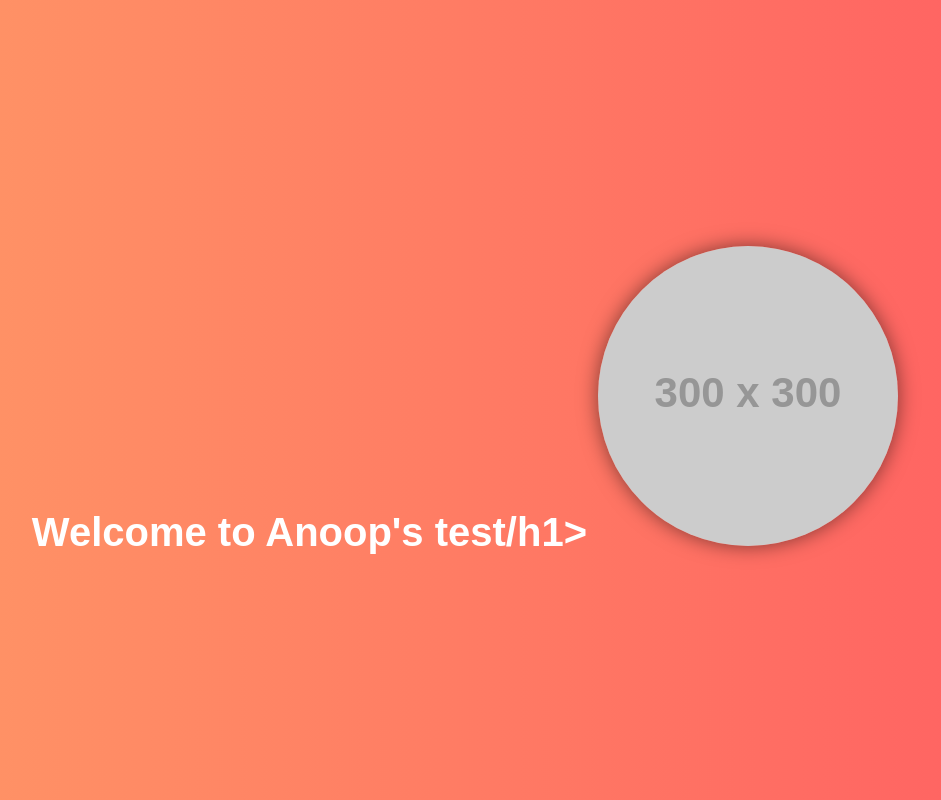
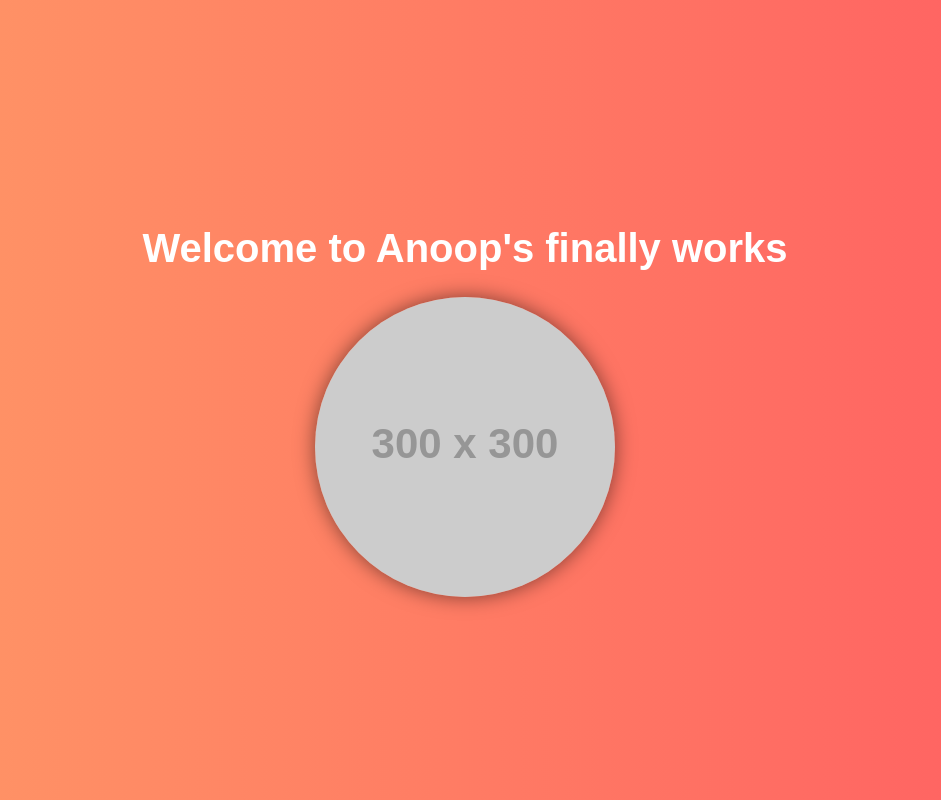
Before and after one commit to anooppatandi/simplecicddevops, a plain HTML site: page index.html in a window 1280 px wide. Shown: the whole page, without its empty margins (175-1116 px from the left). Drawn offline with Linux system fonts and the light colour scheme; placeholder pictures from the web are drawn by us.

Commit message:
testing jenkins automation

```diff
--- a/index.html
+++ b/index.html
@@ -37,8 +37,8 @@
 
 <body>
     <div class="content">
-        <h1>Welcome to Anoop's test/h1>
-            <img src="https://via.placeholder.com/300" alt="Placeholder Image">
+        <h1>Welcome to Anoop's finally works </h1>
+        <img src="https://via.placeholder.com/300" alt="Placeholder Image">
     </div>
 </body>
 
```
